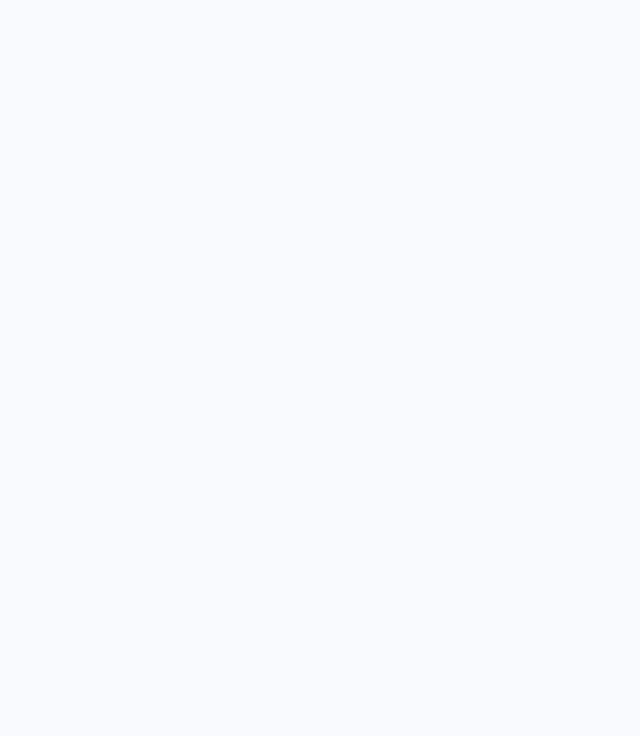
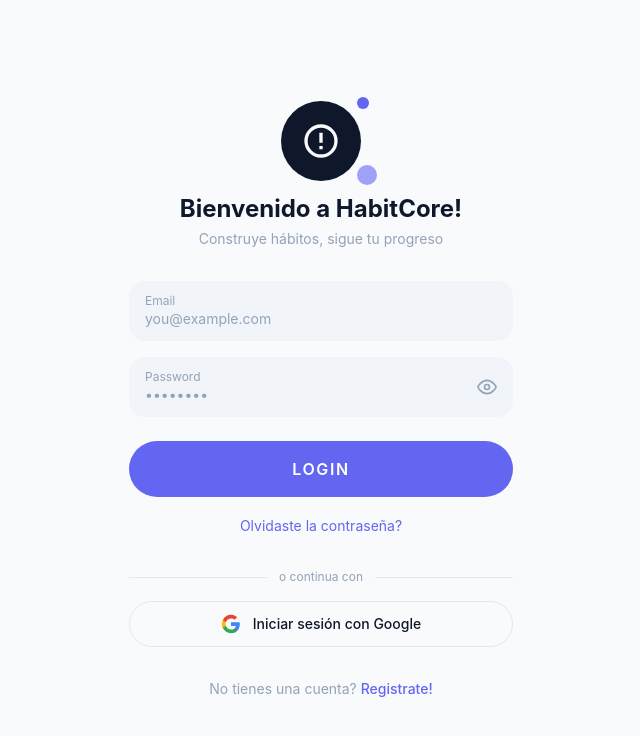
Before and after one commit to rubo17/habit-core, a Vue app in the folder frontend/: page /auth/login in a window 1280 px wide. Before the commit this address had no page. Shown: the top 736 px of the page, without its empty margins (319-959 px from the left). Built offline with nearby package versions, Linux system fonts and the light colour scheme; the HTML template or start-up script is replaced by a standard one.

Commit message:
add: login and register views

```diff
--- /dev/null
+++ b/frontend/src/layouts/AuthLayout.vue
@@ -0,0 +1,8 @@
+<template>
+  <div class="min-h-screen flex items-center justify-center bg-background text-foreground px-4 py-12">
+    <router-view />
+  </div>
+</template>
+
+<script setup lang="ts">
+</script>
--- /dev/null
+++ b/frontend/src/modules/auth/components/AuthInput.vue
@@ -0,0 +1,53 @@
+<template>
+  <div class="flex flex-col gap-1">
+    <div class="relative flex items-center bg-surface-raised rounded-2xl px-4 py-3">
+      <div class="flex flex-col flex-1 min-w-0">
+        <label class="text-xs text-muted-foreground">{{ label }}</label>
+        <input
+          :type="inputType"
+          :placeholder="placeholder"
+          :value="modelValue"
+          @input="$emit('update:modelValue', ($event.target as HTMLInputElement).value)"
+          class="bg-transparent text-foreground text-sm outline-none w-full placeholder:text-muted-foreground"
+        />
+      </div>
+      <button
+        v-if="type === 'password'"
+        type="button"
+        @click="showPassword = !showPassword"
+        class="ml-2 text-muted-foreground hover:text-foreground transition-colors"
+      >
+        <svg v-if="showPassword" xmlns="http://www.w3.org/2000/svg" class="w-5 h-5" viewBox="0 0 24 24" fill="none" stroke="currentColor" stroke-width="2" stroke-linecap="round" stroke-linejoin="round">
+          <path d="M17.94 17.94A10.07 10.07 0 0 1 12 20c-7 0-11-8-11-8a18.45 18.45 0 0 1 5.06-5.94M9.9 4.24A9.12 9.12 0 0 1 12 4c7 0 11 8 11 8a18.5 18.5 0 0 1-2.16 3.19m-6.72-1.07a3 3 0 1 1-4.24-4.24"/>
+          <line x1="1" y1="1" x2="23" y2="23"/>
+        </svg>
+        <svg v-else xmlns="http://www.w3.org/2000/svg" class="w-5 h-5" viewBox="0 0 24 24" fill="none" stroke="currentColor" stroke-width="2" stroke-linecap="round" stroke-linejoin="round">
+          <path d="M1 12s4-8 11-8 11 8 11 8-4 8-11 8-11-8-11-8z"/>
+          <circle cx="12" cy="12" r="3"/>
+        </svg>
+      </button>
+    </div>
+  </div>
+</template>
+
+<script setup lang="ts">
+import { ref, computed } from 'vue'
+
+const props = defineProps<{
+  label: string
+  placeholder?: string
+  type?: string
+  modelValue: string
+}>()
+
+defineEmits<{
+  'update:modelValue': [value: string]
+}>()
+
+const showPassword = ref(false)
+
+const inputType = computed(() => {
+  if (props.type === 'password') return showPassword.value ? 'text' : 'password'
+  return props.type ?? 'text'
+})
+</script>
--- /dev/null
+++ b/frontend/src/modules/auth/components/GoogleButton.vue
@@ -0,0 +1,16 @@
+<script setup lang="ts">
+import GoogleIcon from './icons/GoogleIcon.vue';
+
+defineProps({
+    text:String
+})
+</script>
+<template>
+          <button
+        type="button"
+        class="w-full flex items-center justify-center gap-3 border border-border rounded-full py-3 hover:bg-surface-raised transition-colors"
+      >
+        <GoogleIcon/>
+        <span class="text-sm text-foreground font-medium">{{ text }}</span>
+      </button>
+</template>
--- /dev/null
+++ b/frontend/src/modules/auth/components/icons/GoogleIcon.vue
@@ -0,0 +1,8 @@
+<template>
+    <svg class="w-5 h-5" viewBox="0 0 24 24" xmlns="http://www.w3.org/2000/svg">
+          <path d="M22.56 12.25c0-.78-.07-1.53-.2-2.25H12v4.26h5.92c-.26 1.37-1.04 2.53-2.21 3.31v2.77h3.57c2.08-1.92 3.28-4.74 3.28-8.09z" fill="#4285F4"/>
+          <path d="M12 23c2.97 0 5.46-.98 7.28-2.66l-3.57-2.77c-.98.66-2.23 1.06-3.71 1.06-2.86 0-5.29-1.93-6.16-4.53H2.18v2.84C3.99 20.53 7.7 23 12 23z" fill="#34A853"/>
+          <path d="M5.84 14.09c-.22-.66-.35-1.36-.35-2.09s.13-1.43.35-2.09V7.07H2.18C1.43 8.55 1 10.22 1 12s.43 3.45 1.18 4.93l3.66-2.84z" fill="#FBBC05"/>
+          <path d="M12 5.38c1.62 0 3.06.56 4.21 1.64l3.15-3.15C17.45 2.09 14.97 1 12 1 7.7 1 3.99 3.47 2.18 7.07l3.66 2.84c.87-2.6 3.3-4.53 6.16-4.53z" fill="#EA4335"/>
+        </svg>
+</template>
--- /dev/null
+++ b/frontend/src/modules/auth/views/LoginView.vue
@@ -0,0 +1,77 @@
+<template>
+  <div class="w-full max-w-sm flex flex-col items-center gap-8">
+
+    <div class="flex flex-col items-center gap-3">
+      <div class="relative">
+        <div class="w-20 h-20 bg-foreground rounded-full flex items-center justify-center">
+          <svg xmlns="http://www.w3.org/2000/svg" class="w-10 h-10 text-background" viewBox="0 0 24 24" fill="currentColor">
+            <path d="M12 2a10 10 0 1 0 10 10A10 10 0 0 0 12 2zm0 18a8 8 0 1 1 8-8 8 8 0 0 1-8 8zm-1-5h2v2h-2zm0-8h2v6h-2z"/>
+          </svg>
+        </div>
+        <div class="absolute -top-1 -right-2 w-3 h-3 bg-accent rounded-full"></div>
+        <div class="absolute -bottom-1 -right-4 w-5 h-5 bg-accent rounded-full opacity-60"></div>
+      </div>
+      <div class="text-center">
+        <h1 class="text-2xl font-bold text-foreground">Bienvenido a  HabitCore!</h1>
+        <p class="text-sm text-muted-foreground mt-1">Construye hábitos, sigue tu progreso</p>
+      </div>
+    </div>
+
+    <form @submit.prevent="handleLogin" class="w-full flex flex-col gap-4">
+      <AuthInput
+        label="Email"
+        placeholder="you@example.com"
+        type="email"
+        v-model="form.email"
+      />
+      <AuthInput
+        label="Password"
+        placeholder="••••••••"
+        type="password"
+        v-model="form.password"
+      />
+
+      <button
+        type="submit"
+        class="w-full bg-accent hover:bg-accent-hover text-accent-foreground font-semibold tracking-widest rounded-full py-4 transition-colors mt-2"
+      >
+        LOGIN
+      </button>
+
+      <div class="text-center">
+        <a href="#" class="text-sm text-accent hover:underline">Olvidaste la contraseña?</a>
+      </div>
+    </form>
+
+    <div class="w-full flex flex-col items-center gap-4">
+      <div class="flex items-center gap-3 w-full">
+        <div class="flex-1 h-px bg-border"></div>
+        <span class="text-xs text-muted-foreground">o continua con</span>
+        <div class="flex-1 h-px bg-border"></div>
+      </div>
+      <GoogleButton text="Iniciar sesión con Google"/>
+    </div>
+
+    <p class="text-sm text-muted-foreground">
+      No tienes una cuenta?
+      <RouterLink :to="{ name: 'register' }" class="text-accent font-medium hover:underline">Registrate!</RouterLink>
+    </p>
+
+  </div>
+</template>
+
+<script setup lang="ts">
+import { reactive } from 'vue'
+import { RouterLink } from 'vue-router'
+import AuthInput from '../components/AuthInput.vue'
+import GoogleButton from '../components/GoogleButton.vue';
+
+const form = reactive({
+  email: '',
+  password: ''
+})
+
+function handleLogin() {
+  // TODO: implement login
+}
+</script>
--- /dev/null
+++ b/frontend/src/modules/auth/views/RegisterView.vue
@@ -0,0 +1,91 @@
+<template>
+  <div class="w-full max-w-sm flex flex-col items-center gap-8">
+
+    <!-- Logo -->
+    <div class="flex flex-col items-center gap-3">
+      <div class="relative">
+        <div class="w-20 h-20 bg-foreground rounded-full flex items-center justify-center">
+          <svg xmlns="http://www.w3.org/2000/svg" class="w-10 h-10 text-background" viewBox="0 0 24 24" fill="currentColor">
+            <path d="M12 2a10 10 0 1 0 10 10A10 10 0 0 0 12 2zm0 18a8 8 0 1 1 8-8 8 8 0 0 1-8 8zm-1-5h2v2h-2zm0-8h2v6h-2z"/>
+          </svg>
+        </div>
+        <div class="absolute -top-1 -right-2 w-3 h-3 bg-accent rounded-full"></div>
+        <div class="absolute -bottom-1 -right-4 w-5 h-5 bg-accent rounded-full opacity-60"></div>
+      </div>
+      <div class="text-center">
+        <h1 class="text-2xl font-bold text-foreground">Create account</h1>
+        <p class="text-sm text-muted-foreground mt-1">Start building your habits today</p>
+      </div>
+    </div>
+
+    <!-- Form -->
+    <form @submit.prevent="handleRegister" class="w-full flex flex-col gap-4">
+      <AuthInput
+        label="Name"
+        placeholder="Jane Doe"
+        type="text"
+        v-model="form.name"
+      />
+      <AuthInput
+        label="Email"
+        placeholder="you@example.com"
+        type="email"
+        v-model="form.email"
+      />
+      <AuthInput
+        label="Password"
+        placeholder="••••••••"
+        type="password"
+        v-model="form.password"
+      />
+      <AuthInput
+        label="Confirm password"
+        placeholder="••••••••"
+        type="password"
+        v-model="form.confirmPassword"
+      />
+
+      <button
+        type="submit"
+        class="w-full bg-accent hover:bg-accent-hover text-accent-foreground font-semibold tracking-widest rounded-full py-4 transition-colors mt-2"
+      >
+        REGISTRATE
+      </button>
+    </form>
+
+    <!-- Google -->
+    <div class="w-full flex flex-col items-center gap-4">
+      <div class="flex items-center gap-3 w-full">
+        <div class="flex-1 h-px bg-border"></div>
+        <span class="text-xs text-muted-foreground">o continua con</span>
+        <div class="flex-1 h-px bg-border"></div>
+      </div>
+    <GoogleButton text="Registrate con Google"/>
+    </div>
+
+    <!-- Login link -->
+    <p class="text-sm text-muted-foreground">
+      Already have an account?
+      <RouterLink :to="{ name: 'login' }" class="text-accent font-medium hover:underline">Inicia sesión!</RouterLink>
+    </p>
+
+  </div>
+</template>
+
+<script setup lang="ts">
+import { reactive } from 'vue'
+import { RouterLink } from 'vue-router'
+import AuthInput from '../components/AuthInput.vue'
+import GoogleButton from '../components/GoogleButton.vue';
+
+const form = reactive({
+  name: '',
+  email: '',
+  password: '',
+  confirmPassword: ''
+})
+
+function handleRegister() {
+  // TODO: implement register
+}
+</script>
--- a/frontend/src/router/routes.ts
+++ b/frontend/src/router/routes.ts
@@ -1,3 +1,4 @@
+import AuthLayout from '@/layouts/AuthLayout.vue'
 import MainLayout from '@/layouts/MainLayout.vue'
 
 export const routes = [
@@ -11,5 +12,22 @@ export const routes = [
         component: () => import('@/modules/habits/views/HabitView.vue')
       }
     ]
+  },
+  {
+    path: '/auth',
+    component: AuthLayout,
+    children: [
+      {
+        path: 'login',
+        name: 'login',
+        component: () => import('@/modules/auth/views/LoginView.vue')
+      },
+      {
+        path: 'register',
+        name: 'register',
+        component: () => import('@/modules/auth/views/RegisterView.vue')
+      }
+    ]
   }
+
 ]
```
Also changed, not shown: 1 other file (tests, documents, lock files or other folders).
